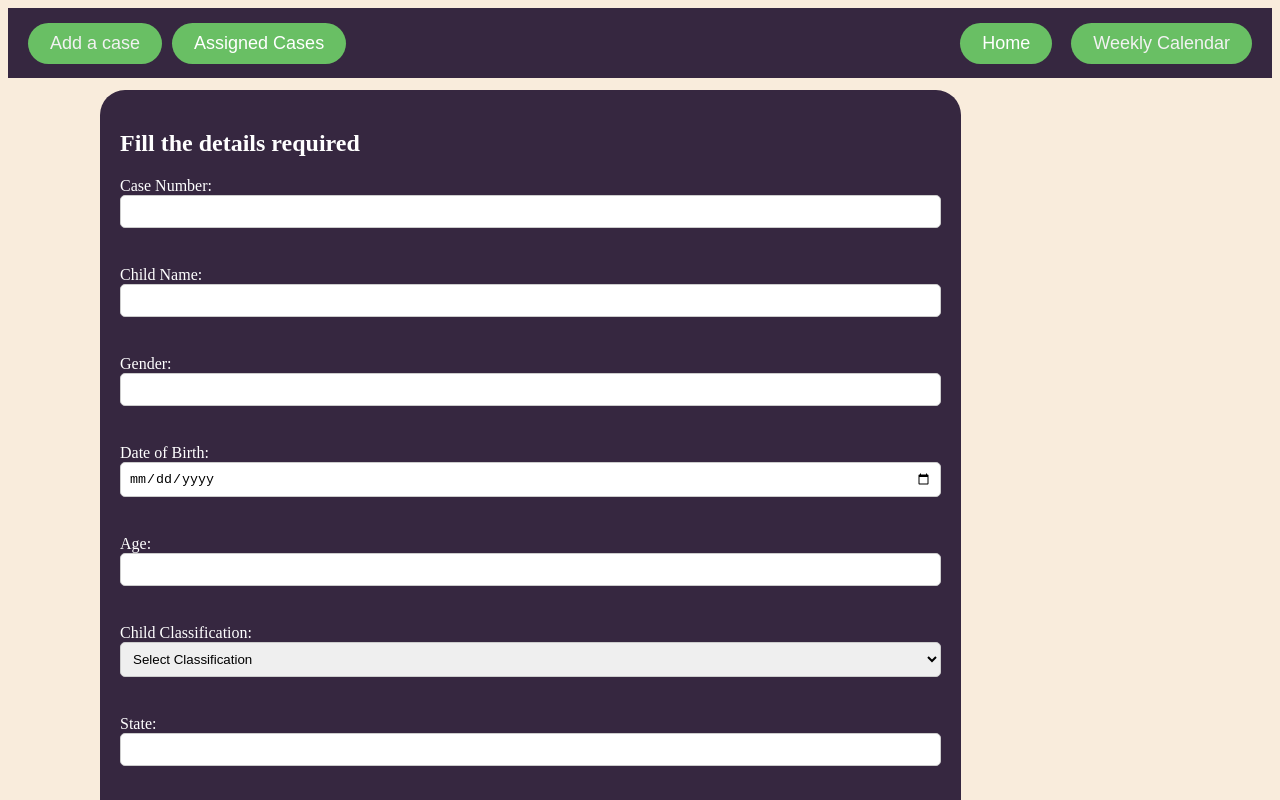
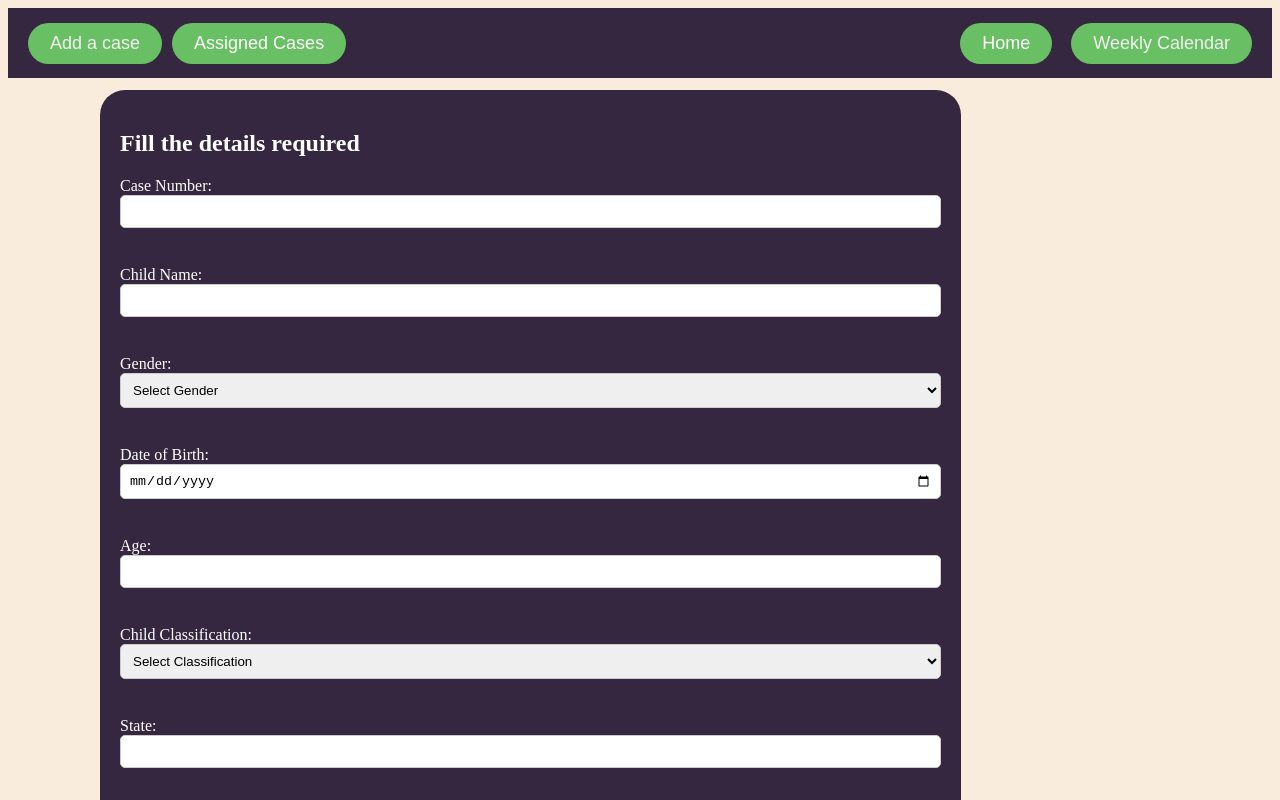
Before and after one commit to tanyaarora2/Team4-CodeToGive, a React (Create React App) app in the folder Frontend/: page /DashboardSocial in a window 1280 px wide. Both pictures are taken after a click on the button "Add a case". Shown: the top 800 px of the page. Built offline with nearby package versions, Linux system fonts and the light colour scheme.

Commit message:
updated form fields

```diff
--- a/Frontend/src/scenes/dashboard-social/SocialWorkerForm.js
+++ b/Frontend/src/scenes/dashboard-social/SocialWorkerForm.js
@@ -109,13 +109,18 @@
         <br />
         <label>
           Gender:
-          <input
-            type="text"
+          <select
+            className="select-feature"
             name="gender"
             value={formData.gender}
             onChange={handleInputChange}
             required
-          />
+          >
+            <option value="">Select Gender</option>
+            <option value="Male">Male</option>
+            <option value="Female">Female</option>
+            <option value="Other">Other</option>
+          </select>
         </label>
         <br />
         <label>
@@ -153,6 +158,7 @@
             <option value="abandoned">Abandoned</option>
             <option value="surrendered">Surrendered</option>
             <option value="admitGuardians">Admitted by Guardians</option>
+            <option value="admitGuardians">Orphaned</option>
           </select>
         </label>
         <br />
@@ -213,7 +219,7 @@
         <label>
           Last Visit Since:
           <input
-            type="text"
+            type="date"
             name="lastVisitSince"
             value={formData.lastVisitSince}
             onChange={handleInputChange}
@@ -223,7 +229,7 @@
         <label>
           Last Call Since:
           <input
-            type="text"
+            type="date"
             name="lastCallSince"
             value={formData.lastCallSince}
             onChange={handleInputChange}
@@ -264,7 +270,7 @@
         <label>
           CWC Last Review:
           <input
-            type="text"
+            type="date"
             name="cwcLastReview"
             value={formData.cwcLastReview}
             onChange={handleInputChange}
```
